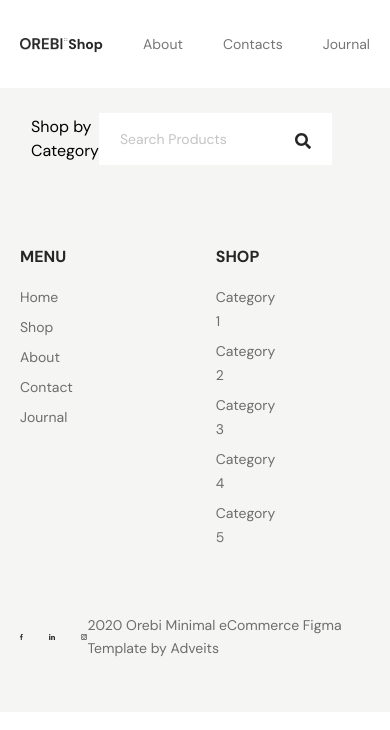
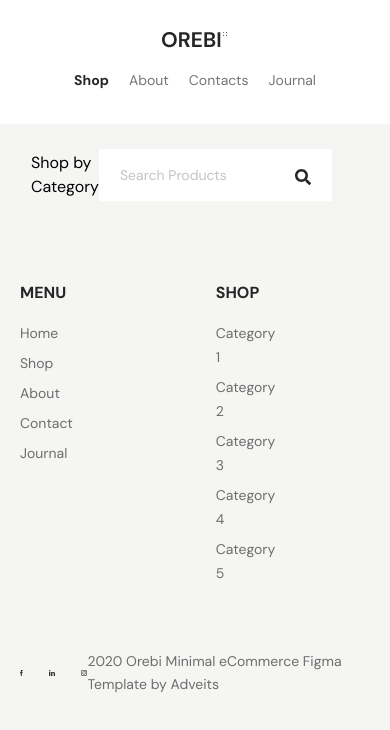
Before and after one commit to Adnan-Sarkar/e-commerce, a React (Vite) app: page / in a window 390 px wide. Shown: the top 730 px of the page. Built offline with nearby package versions, Linux system fonts and the light colour scheme.

Commit message:
responsive: NavbarTop component

```diff
--- a/src/components/Navbar/NavbarTop.jsx
+++ b/src/components/Navbar/NavbarTop.jsx
@@ -1,14 +1,14 @@
 const NavbarTop = () => {
   return (
     <div className="container">
-      <div className="flex items-center py-[32px]">
+      <div className="flex items-center sm:flex-row flex-col gap-y-5 py-[32px]">
         <div>
           <picture>
             <img src="./logo.png" alt="OREBI" />
           </picture>
         </div>
         <div className="w-full">
-          <ul className="flex items-center justify-center gap-x-[40px]">
+          <ul className="flex items-center justify-center sm:gap-x-[40px] gap-x-[20px]">
             <li>
               <a className="text-primary text-[14px] font-bold" href="#">
                 Shop
```
